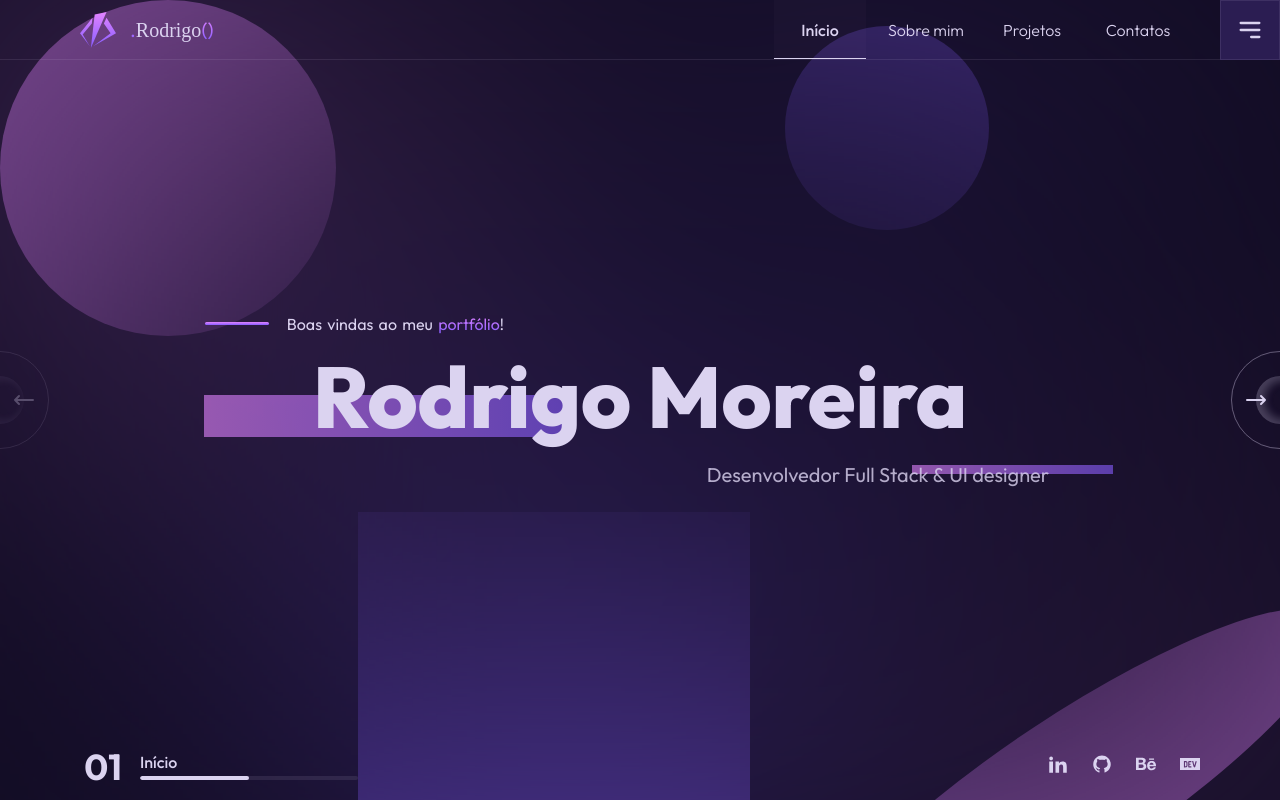
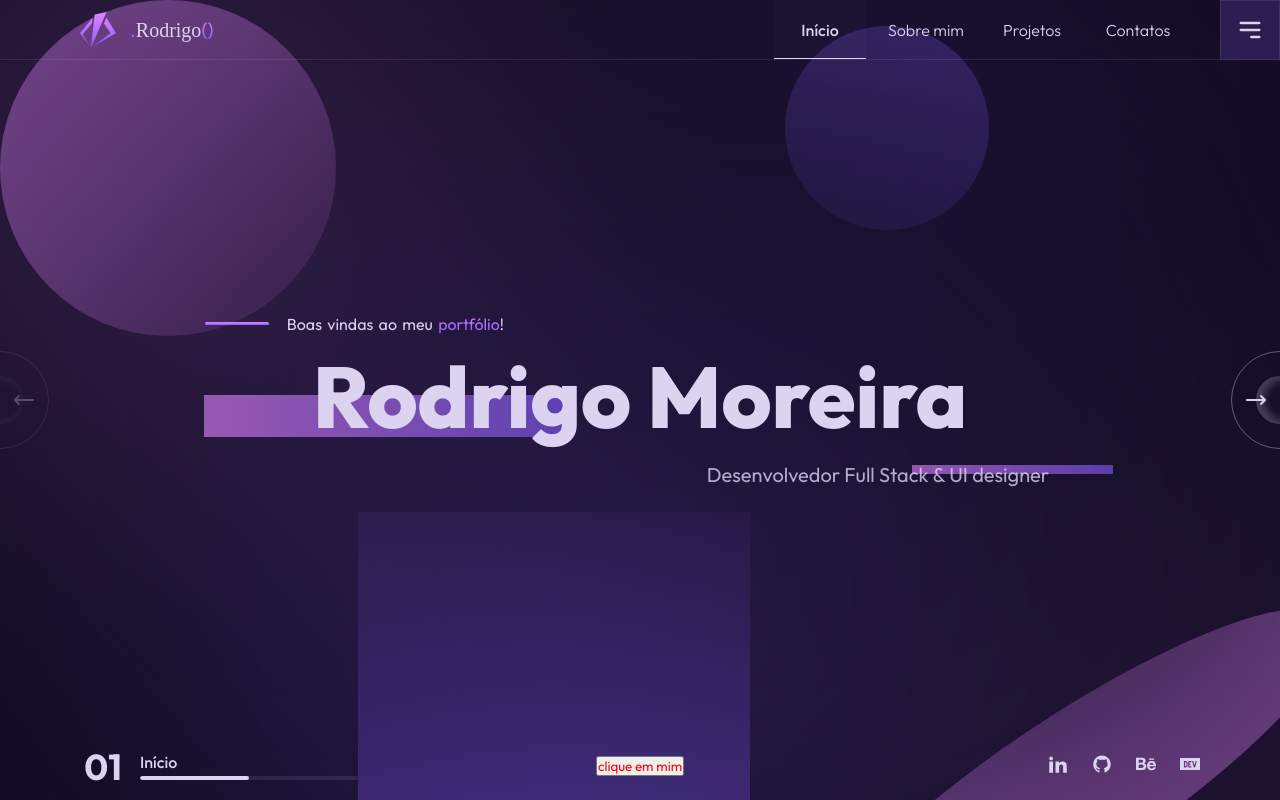
Before and after one commit to rodrigsmor/my-portfolio, a React (Vite) app: page / in a window 1280 px wide. Shown: the top 800 px of the page. Built offline with nearby package versions, Linux system fonts and the light colour scheme; a web font is replaced by a local one.

Commit message:
Develop content display logic

```diff
--- a/src/App.jsx
+++ b/src/App.jsx
@@ -1,9 +1,15 @@
+import { useState } from "react"
+import ModalContext from "./context/modalContext"
 import { routes } from "./routes/routes"
 import { RouterProvider } from "react-router-dom"
 
 function App() {
+  const [ showModal, setShowModal ] = useState({ is_opened: false, type_modal: '', progress: '0%' })
+
   return (
-    <RouterProvider router={routes} />
+    <ModalContext.Provider value={[showModal, setShowModal]}>
+      <RouterProvider router={routes} />
+    </ModalContext.Provider>
   )
 }
 
--- /dev/null
+++ b/src/components/Buttons/SeeMoreButton/index.jsx
@@ -0,0 +1,16 @@
+import { useContext } from "react";
+import ModalContext from "../../../context/modalContext";
+import { SeeMoreButtonContainer } from "./styled";
+
+export const SeeMoreButton = ({ type_modal }) => {
+  const [showModal, setShowModal] = useContext(ModalContext);
+
+  return (
+    <SeeMoreButtonContainer
+      onClick={e => setShowModal({ is_opened: true, type_modal })}
+      className={`${(showModal.is_opened && showModal.type_modal === type_modal) && 'hide'}`}
+    >
+      clique em mim
+    </SeeMoreButtonContainer>
+  );
+}
--- /dev/null
+++ b/src/components/Buttons/SeeMoreButton/styled.js
@@ -0,0 +1,13 @@
+import styled from "styled-components";
+
+export const SeeMoreButtonContainer = styled.button`
+  bottom: 24px;
+  cursor: pointer;
+  position: absolute;
+  color: red;
+  z-index: 51;
+
+  &.hide {
+    display: none;
+  }
+`;
--- /dev/null
+++ b/src/components/common/SectionContentTemplate/index.jsx
@@ -0,0 +1,13 @@
+import { useContext } from "react";
+import { SectionContentTemplateWrapper } from "./styled";
+import ModalContext from "../../../context/modalContext";
+
+export const SectionContentTemplate = ({ children, sectionName }) => {
+  const [showModal,] = useContext(ModalContext);
+
+  return (
+    <SectionContentTemplateWrapper className={`${(showModal.is_opened && showModal.type_modal === sectionName) && 'opened'}`}>
+      { children }
+    </SectionContentTemplateWrapper>
+  );
+}
--- /dev/null
+++ b/src/components/common/SectionContentTemplate/styled.js
@@ -0,0 +1,15 @@
+import styled from "styled-components";
+
+export const SectionContentTemplateWrapper = styled.div`
+  z-index: 20;
+  width: 100vw;
+  height: 100vh;
+  bottom: -150%;
+  background: transparent;
+  transition: all .3s ease-out;
+  position: absolute !important;
+
+  &.opened {
+    bottom: 0;
+  }
+`;
--- a/src/components/layouts/Footer/styled.js
+++ b/src/components/layouts/Footer/styled.js
@@ -3,6 +3,7 @@ import styled from "styled-components";
 export const FooterContainer = styled.footer`
   right: 0;
   bottom: 0;
+  z-index: 50;
   width: 100vw;
   height: 68px;
   display: flex;
@@ -20,8 +21,9 @@ export const SocialMedias = styled.ul`
   align-items: center;
 
   > li {
+    opacity: 1;
+    cursor: pointer;
     transition: all .5s ease-out;
-    opacity: 1;
 
     &:hover {
       opacity: 0.4;
--- a/src/components/layouts/Header/styled.js
+++ b/src/components/layouts/Header/styled.js
@@ -4,7 +4,7 @@ import styled from "styled-components";
 export const HeaderContainer = styled.header`
   top: 0;
   left: 0;
-  z-index: 20;
+  z-index: 50;
   width: 100vw;
   height: 60px;
   display: flex;
--- a/src/components/screens/HomeSection/index.jsx
+++ b/src/components/screens/HomeSection/index.jsx
@@ -1,6 +1,8 @@
-import { useState } from "react";
+import { useLocation } from "react-router-dom";
+import { HomeSectionContent } from "../HomeSectionContent";
+import { SectionContentTemplate } from "../../common/SectionContentTemplate";
 import { GreetingsText, HomeSectionContainer, SectionTitle, Subtitle } from "./styled";
-import { useLocation } from "react-router-dom";
+import { SeeMoreButton } from "../../Buttons/SeeMoreButton";
 
 export const HomeSection = () => {
   const { pathname } = useLocation();
@@ -14,6 +16,10 @@ export const HomeSection = () => {
         <h1>Rodrigo Moreira</h1>
         <Subtitle>Desenvolvedor Full Stack & UI designer</Subtitle>
       </SectionTitle>
+      <SeeMoreButton type_modal='home' />
+      <SectionContentTemplate sectionName='home'>
+        <HomeSectionContent />
+      </SectionContentTemplate>
     </HomeSectionContainer>
   );
 }
--- /dev/null
+++ b/src/components/screens/HomeSectionContent/index.jsx
@@ -0,0 +1,7 @@
+export const HomeSectionContent = () => {
+  return (
+    <div>
+      rodrigo
+    </div>
+  )
+}
--- /dev/null
+++ b/src/context/modalContext.js
@@ -0,0 +1,9 @@
+import { createContext } from "react";
+
+const ModalContext = createContext([{
+  is_opened: false,
+  type_modal: '',
+  progress: '0%'
+}, () => {}]);
+
+export default ModalContext;
--- a/src/pages/Home/index.jsx
+++ b/src/pages/Home/index.jsx
@@ -11,7 +11,6 @@ export const Home = () => {
   const pageContainerRef = useRef();
 
   useEffect(() => {
-    console.log(pageContainerRef.current)
     pageContainerRef.current?.childNodes.forEach((element) => {
       if ((pathname === '/' && element?.id === 'home') || pathname.includes(element?.id))
         element.scrollIntoView({ behavior: "smooth", block: "start"});
```
Also changed, not shown: src/components/screens/HomeSectionContent/styled.js (added).
